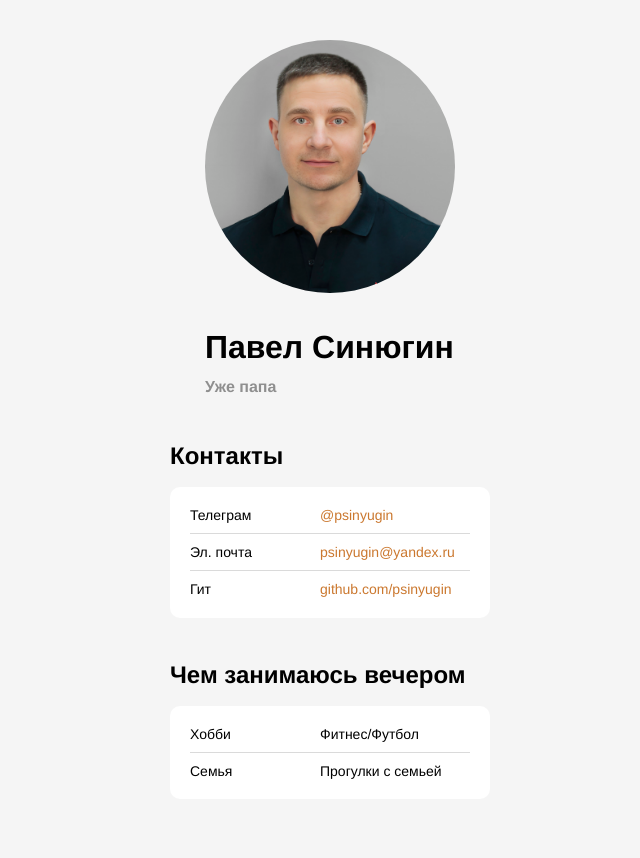
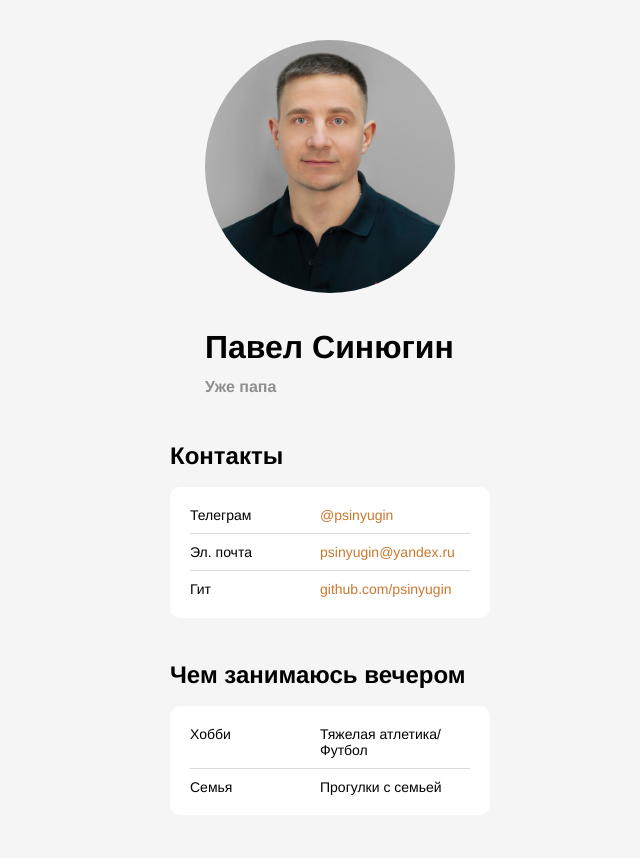
Before and after one commit to psinyugin/psinyugin.github.io, a plain HTML site: page index.html in a window 1280 px wide. Shown: the whole page, without its empty margins (310-950 px from the left). Drawn offline with Linux system fonts and the light colour scheme.

Commit message:
Тяжелая атлетика

```diff
--- a/index.html
+++ b/index.html
@@ -38,7 +38,7 @@
         <ul class="links__container">
           <li class="links__link">
             <p class="links__title">Хобби</p>
-            <a>Фитнес/Футбол</a>
+            <a>Тяжелая атлетика/Футбол</a>
           </li>
           <li class="links__link">
             <p class="links__title">Семья</p>
```
Also changed, not shown: 1 other file.
